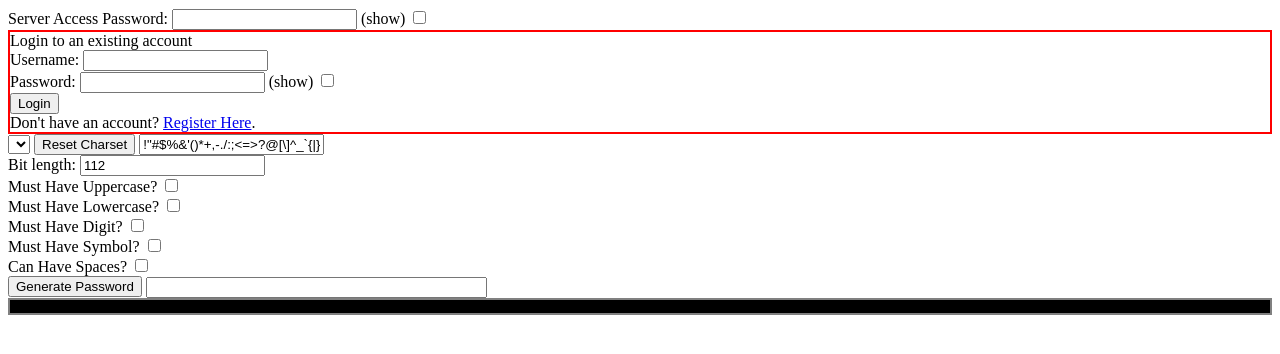
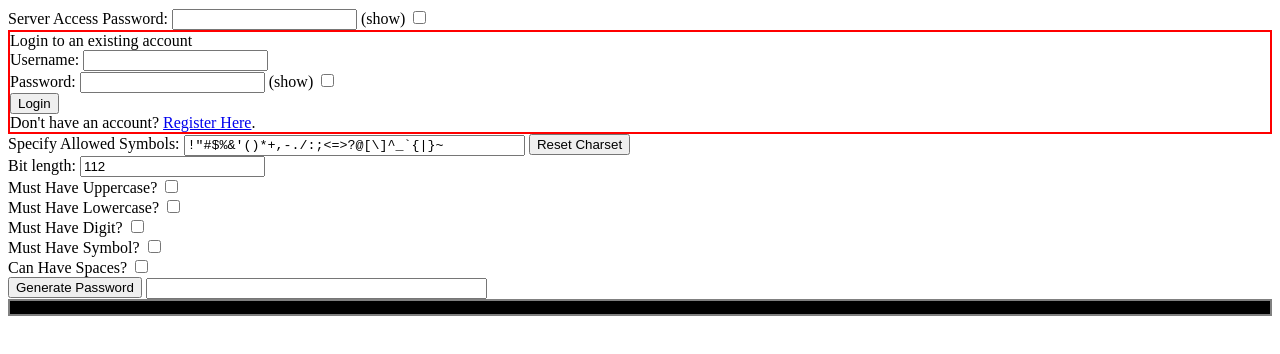
Before and after one commit to IsaacSteadman/PassManJs, a website built with Parcel: page src/index.html in a window 1280 px wide. Both pictures are taken after a click on the button "Reset Charset". Built offline with nearby package versions, Linux system fonts and the light colour scheme.

Commit message:
fixed some styling and placement of elements

```diff
--- a/src/PassGen.ts
+++ b/src/PassGen.ts
@@ -73,7 +73,7 @@ export class PassGen {
   chkSymbol: HTMLInputElement;
   passwordOutput: HTMLInputElement;
   btnGenerate: HTMLInputElement;
-  charsetInput: HTMLInputElement;
+  symbolCharset: HTMLInputElement;
   chkHasSpaces: HTMLInputElement;
   constructor(div: HTMLDivElement, errorLog: ErrorLog) {
     this.div = div;
@@ -85,9 +85,8 @@ export class PassGen {
     this.form = div.getElementsByTagName('form')[0];
     this.bitlength = <HTMLInputElement>this.form.children.namedItem('bitlength');
     this.resetCharset = <HTMLButtonElement>this.form.children.namedItem('reset-charset');
-    this.charset = <HTMLSelectElement>this.form.children.namedItem('charset');
-    this.charsetInput = <HTMLInputElement>this.form.children.namedItem('charset-input');
-    this.charsetInput.value = symbols;
+    this.symbolCharset = <HTMLInputElement>this.form.children.namedItem('symbol-charset');
+    this.symbolCharset.value = symbols;
     this.chkUpper = <HTMLInputElement>this.form.children.namedItem('chk-upper');
     this.chkLower = <HTMLInputElement>this.form.children.namedItem('chk-lower');
     this.chkDigit = <HTMLInputElement>this.form.children.namedItem('chk-digit');
@@ -102,7 +101,7 @@ export class PassGen {
   handleEvent(evt: UIEvent) {
     if (evt.currentTarget === this.charset) {
     } else if (evt.currentTarget === this.resetCharset) {
-      this.charsetInput.value = symbols;
+      this.symbolCharset.value = symbols;
     } else if (evt.currentTarget === this.form) {
       // submit
       evt.preventDefault();
@@ -114,7 +113,7 @@ export class PassGen {
         });
         return;
       }
-      const symbolsAllowed = this.charsetInput.value;
+      const symbolsAllowed = this.symbolCharset.value;
       const stCheck = new Set(upperAlpha + lowerAlpha + digits);
       const unexpectedChars = new Set();
       for (let i = 0; i < symbolsAllowed.length; ++i) {
--- a/src/index.html
+++ b/src/index.html
@@ -78,9 +78,8 @@
     </div>
     <div id="passgen-panel">
       <form>
-        <select name="charset"></select>
-        <input type="button" value="Reset Charset" name="reset-charset"/>
-        <input type="text" value="" name="charset-input"/> <br/>
+        Specify Allowed Symbols: <input type="text" value="" style="font-family: 'Courier New';width:25em" name="symbol-charset"/>
+        <input type="button" value="Reset Charset" name="reset-charset"/> <br/>
         Bit length: <input type="number" min="0" step="1" name="bitlength" value="112"/> <br/>
         Must Have Uppercase? <input type="checkbox" name="chk-upper"/> <br/>
         Must Have Lowercase? <input type="checkbox" name="chk-lower"/> <br/>
```
